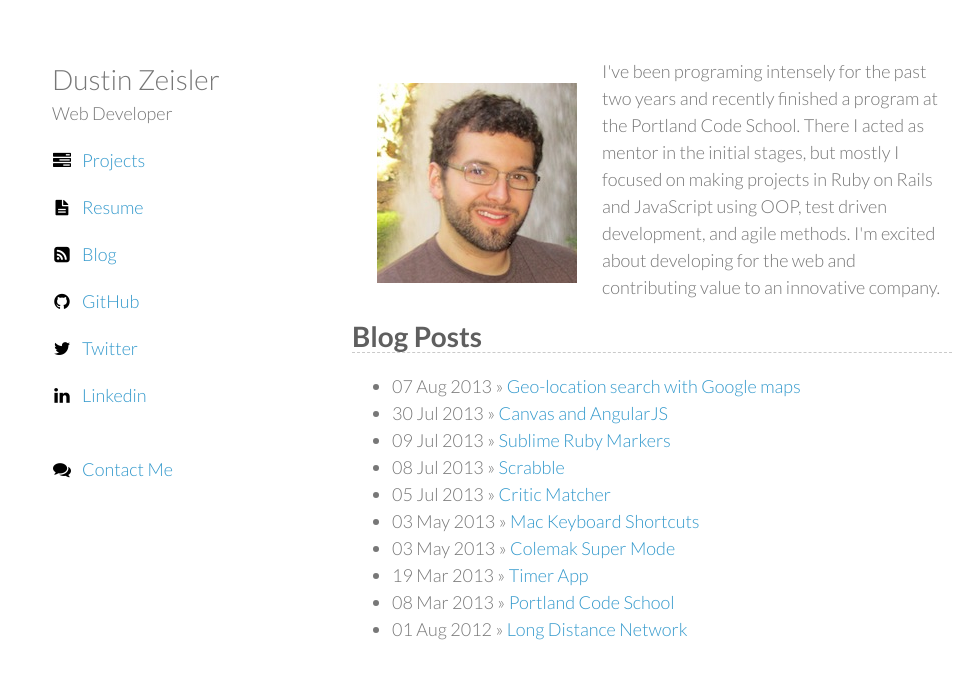
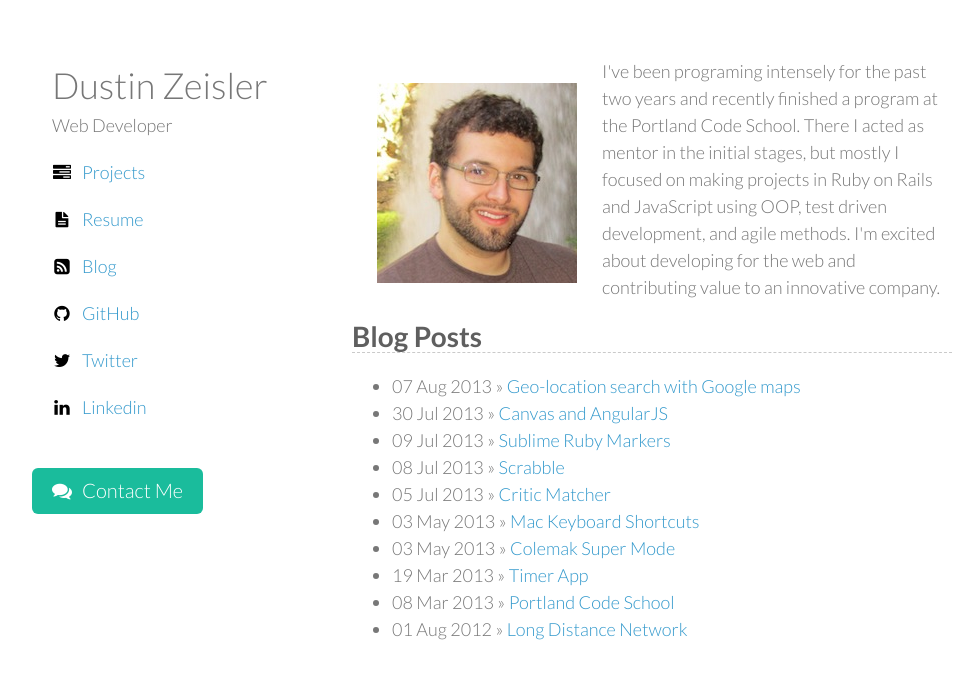
Before and after one commit to zeisler/zeisler.github.io, a Jekyll site: the page built from index.html, in a window 1280 px wide. Shown: the top 679 px of the page, without its empty margins (138-1107 px from the left). Built offline with Jekyll 4.4.1, drawn with Linux system fonts in a browser that asks for light colours.

Commit message:
add button styling to contactme link

```diff
--- a/stylesheets/styles.css
+++ b/stylesheets/styles.css
@@ -27,8 +27,45 @@ i{
 a.title{
   text-decoration: none;
   color:#777;
-  font-size: 28px;
+  font-size:36px;
+}
 
+
+
+
+#contact{
+  margin-left: -20px;
+  background-color: #1abc9c;
+  font-size: 20px;
+  line-height: 20px;
+  padding: 12px 18px 13px;
+  color: #ffffff;
+  font-family: "Lato", sans-serif;
+  -webkit-border-radius: 6px;
+  border-radius: 6px;
+
+  -webkit-transition: 0.25s;
+  transition: 0.25s;
+  -moz-transition: 0.25s;
+
+  font-weight: 500;
+
+  border-color: rgba(0, 0, 0, 0.1) rgba(0, 0, 0, 0.1) rgba(0, 0, 0, 0.25);
+
+  display: block;
+  width: 135px;
+
+  margin-bottom: 0;
+  text-align: center;
+
+  vertical-align: middle;
+  cursor: pointer;
+}
+#contact:hover {
+  background-color: #48c9b0;
+}
+#contact i{
+  color: white;
 }
 #post_date{
  /*width: 25%;*/
```
